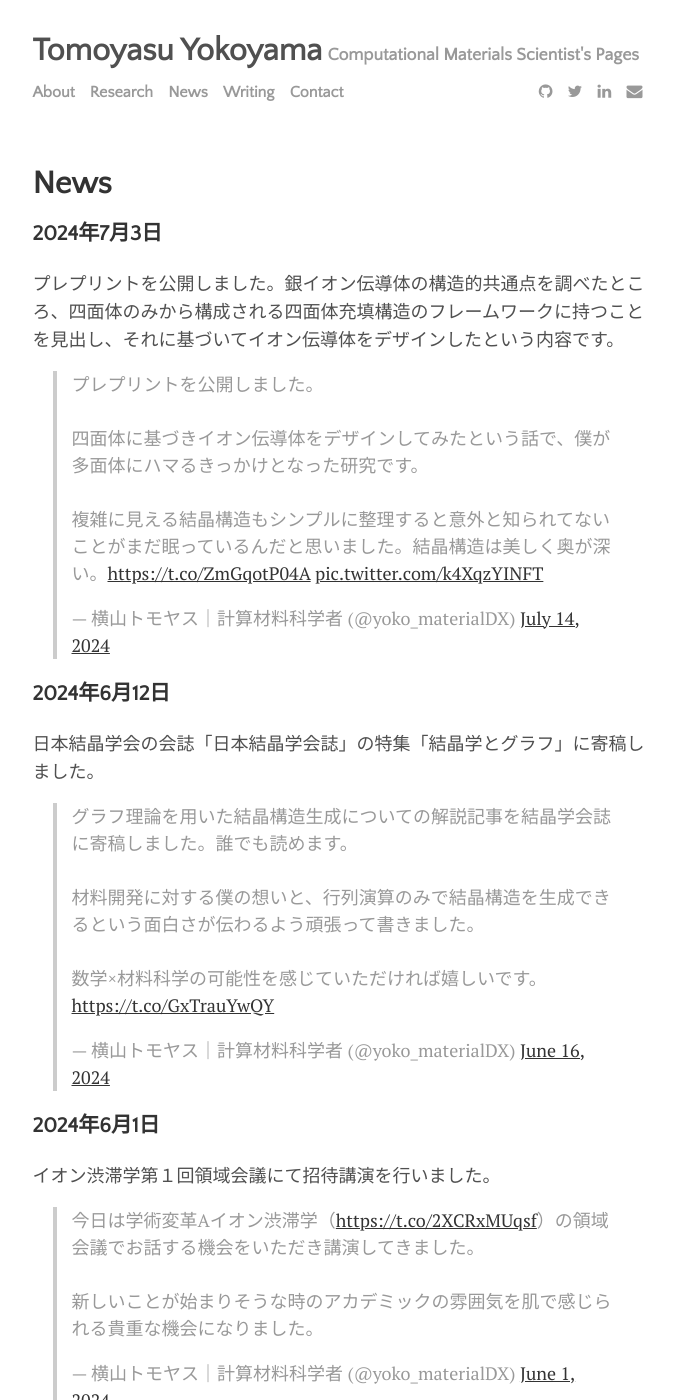
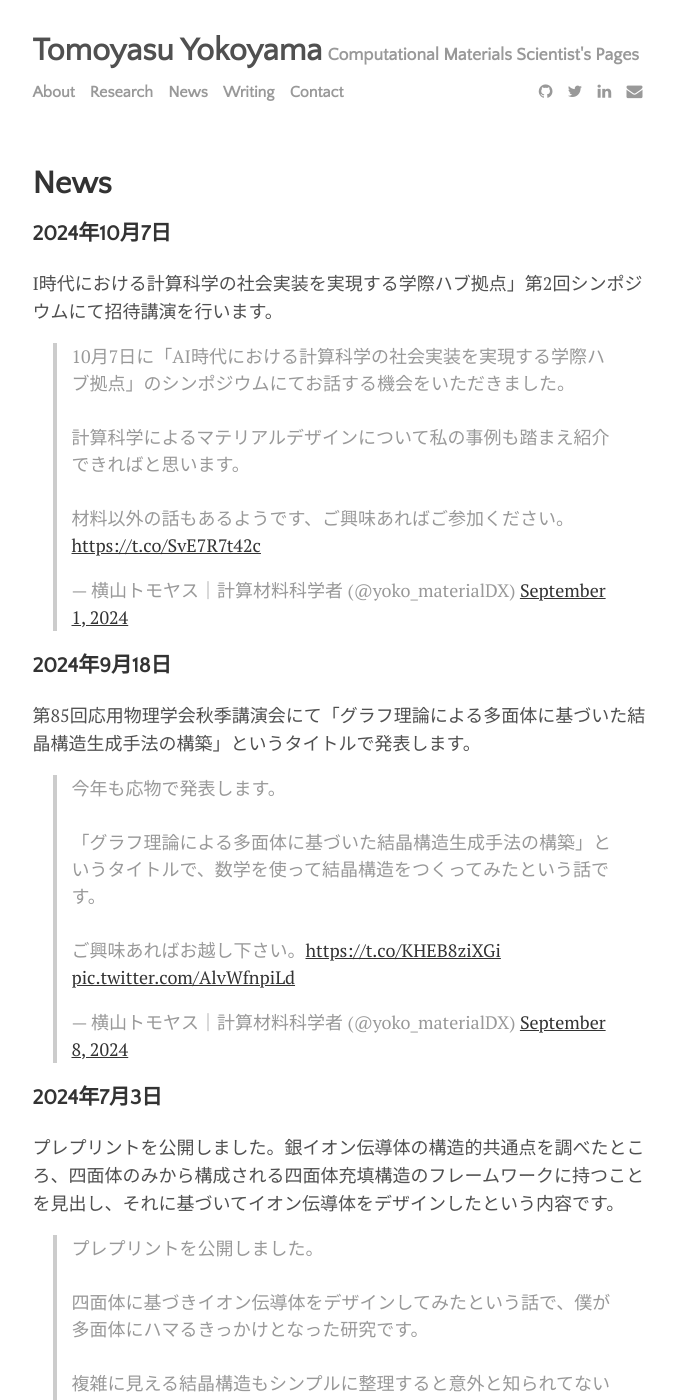
Before and after one commit to yokoyamatomoyasu/yokoyamatomoyasu.github.io, a Jekyll site: the page built from menu/news.md, in a window 1280 px wide and 1400 px high. Shown: the whole window, without its empty margins (300-976 px from the left). Built offline with Jekyll 4.4.1, drawn with Linux system fonts in a browser that asks for light colours; comment, search, counter and statistics services are not loaded.

Commit message:
GitHub pages site with Jekyll

```diff
--- a/menu/news.md
+++ b/menu/news.md
@@ -3,6 +3,14 @@ layout: page
 title:  News
 permalink: /news
 ---
+
+### 2024年10月7日
+I時代における計算科学の社会実装を実現する学際ハブ拠点」第2回シンポジウムにて招待講演を行います。
+<blockquote class="twitter-tweet"><p lang="ja" dir="ltr">10月7日に「AI時代における計算科学の社会実装を実現する学際ハブ拠点」のシンポジウムにてお話する機会をいただきました。<br><br>計算科学によるマテリアルデザインについて私の事例も踏まえ紹介できればと思います。<br><br>材料以外の話もあるようです、ご興味あればご参加ください。<a href="https://t.co/SvE7R7t42c">https://t.co/SvE7R7t42c</a></p>&mdash; 横山トモヤス｜計算材料科学者 (@yoko_materialDX) <a href="https://twitter.com/yoko_materialDX/status/1830198918736699714?ref_src=twsrc%5Etfw">September 1, 2024</a></blockquote> <script async src="https://platform.twitter.com/widgets.js" charset="utf-8"></script>
+
+### 2024年9月18日
+第85回応用物理学会秋季講演会にて「グラフ理論による多面体に基づいた結晶構造生成手法の構築」というタイトルで発表します。
+<blockquote class="twitter-tweet"><p lang="ja" dir="ltr">今年も応物で発表します。<br><br>「グラフ理論による多面体に基づいた結晶構造生成手法の構築」というタイトルで、数学を使って結晶構造をつくってみたという話です。<br><br>ご興味あればお越し下さい。<a href="https://t.co/KHEB8ziXGi">https://t.co/KHEB8ziXGi</a> <a href="https://t.co/AlvWfnpiLd">pic.twitter.com/AlvWfnpiLd</a></p>&mdash; 横山トモヤス｜計算材料科学者 (@yoko_materialDX) <a href="https://twitter.com/yoko_materialDX/status/1832735636593524811?ref_src=twsrc%5Etfw">September 8, 2024</a></blockquote> <script async src="https://platform.twitter.com/widgets.js" charset="utf-8"></script>
 
 ### 2024年7月3日
 プレプリントを公開しました。銀イオン伝導体の構造的共通点を調べたところ、四面体のみから構成される四面体充填構造のフレームワークに持つことを見出し、それに基づいてイオン伝導体をデザインしたという内容です。
```
